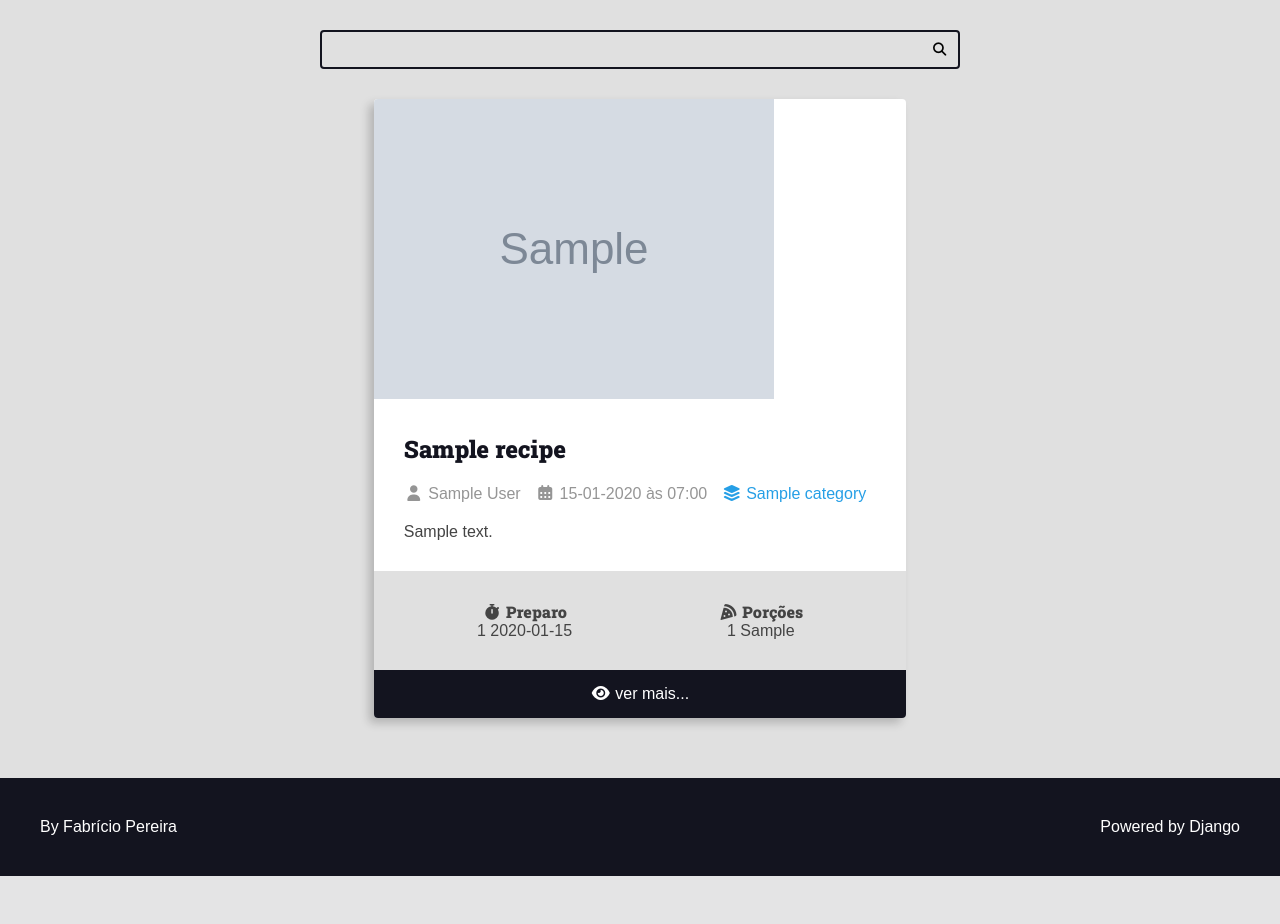
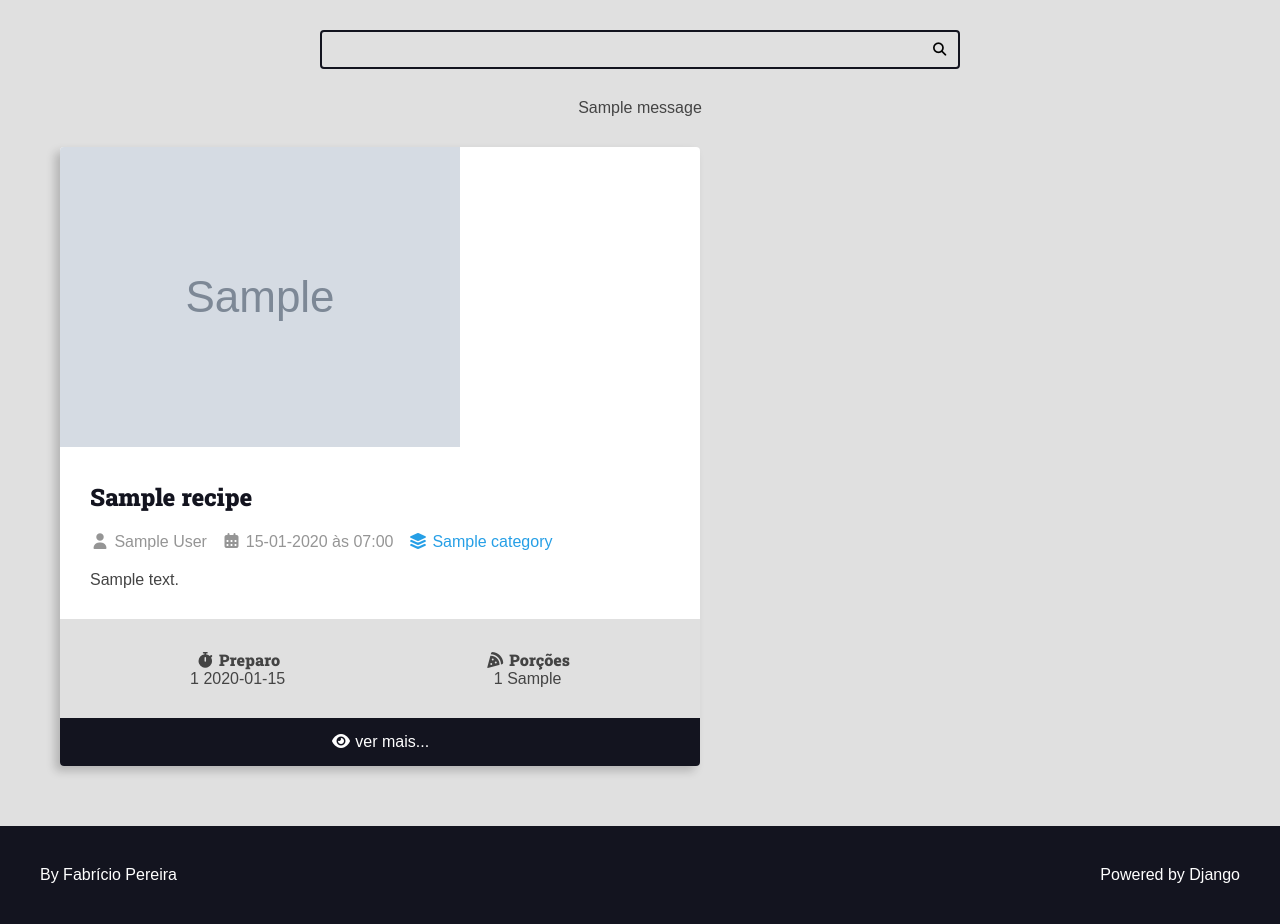
Before and after one commit to fabspereira144-p/django-projeto1, a Django app: template recipes/templates/recipes/pages/home.html in a window 1280 px wide. Shown: the part 113-1037 px from the top of the page. Before the commit the page ends 989 px from the top, so only its background shows below. Run offline with Django 5.2, Linux system fonts and the light colour scheme; the template is opened without the code that fills it: values that come from a table or form of the project are taken from there, others are empty; tables that the repository leaves empty hold one stand-in row (values such as "Sample post"); grey boxes marked "Sample" are stand-in pictures; one stand-in notice (Sample message) is shown.

Commit message:
configurando Django Messages

```diff
--- a/base_templates/global/base.html
+++ b/base_templates/global/base.html
@@ -12,7 +12,7 @@
 
     <main class="main-content-container">
 
-        <div class="main-content main-content-list container">
+        <div class="main-content container">
             {% block content %} {% endblock content %}
         </div>
         {% include "recipes/partials/pagination.html" %}
--- a/recipes/templates/recipes/pages/home.html
+++ b/recipes/templates/recipes/pages/home.html
@@ -3,6 +3,14 @@
 {% block title %}Home | {% endblock title %}
 
 {% block content %}
+    {% if messages %}
+        <div class="main-content center container">
+            {% for message in messages %}
+                {{ message }}
+            {% endfor %}
+        </div>
+    {% endif %}
+
     <div class="main-content main-content-list container">
         {% for recipe in recipes %}
             {% include "recipes/partials/recipe.html" %}
--- a/recipes/views.py
+++ b/recipes/views.py
@@ -1,5 +1,6 @@
 import os
 
+from django.contrib import messages
 from django.db.models import Q
 from django.http import Http404
 from django.shortcuts import get_list_or_404, get_object_or_404, render
@@ -15,6 +16,8 @@ def home(request):
     recipes = Recipe.objects.filter(
                 is_published=True
             ).order_by('-id')
+
+    messages.success(request, 'TESTANDO FLASH MENSAGE DJANGO')
 
     page_object, pagination_range = make_pagination(request, recipes, PER_PAGES)
 
```
Also changed, not shown: project/settings.py (+10 -0 lines).
